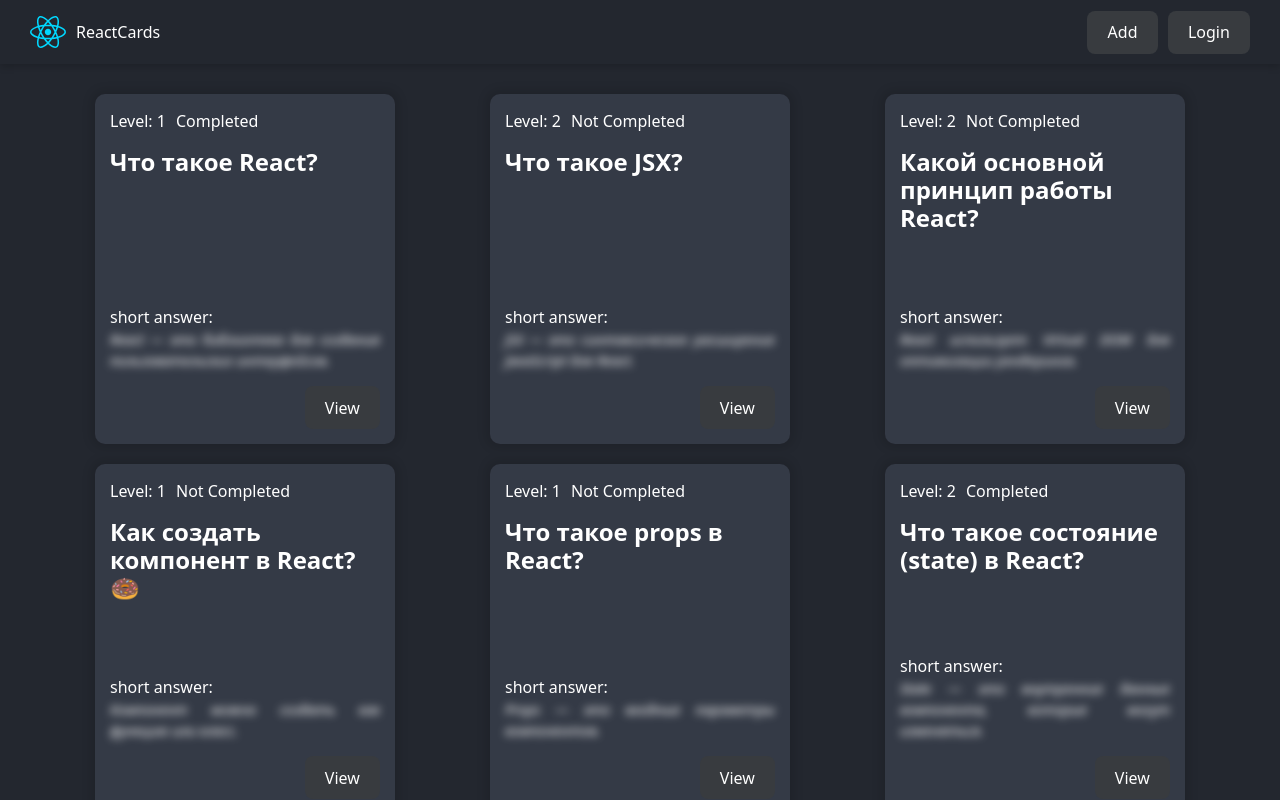
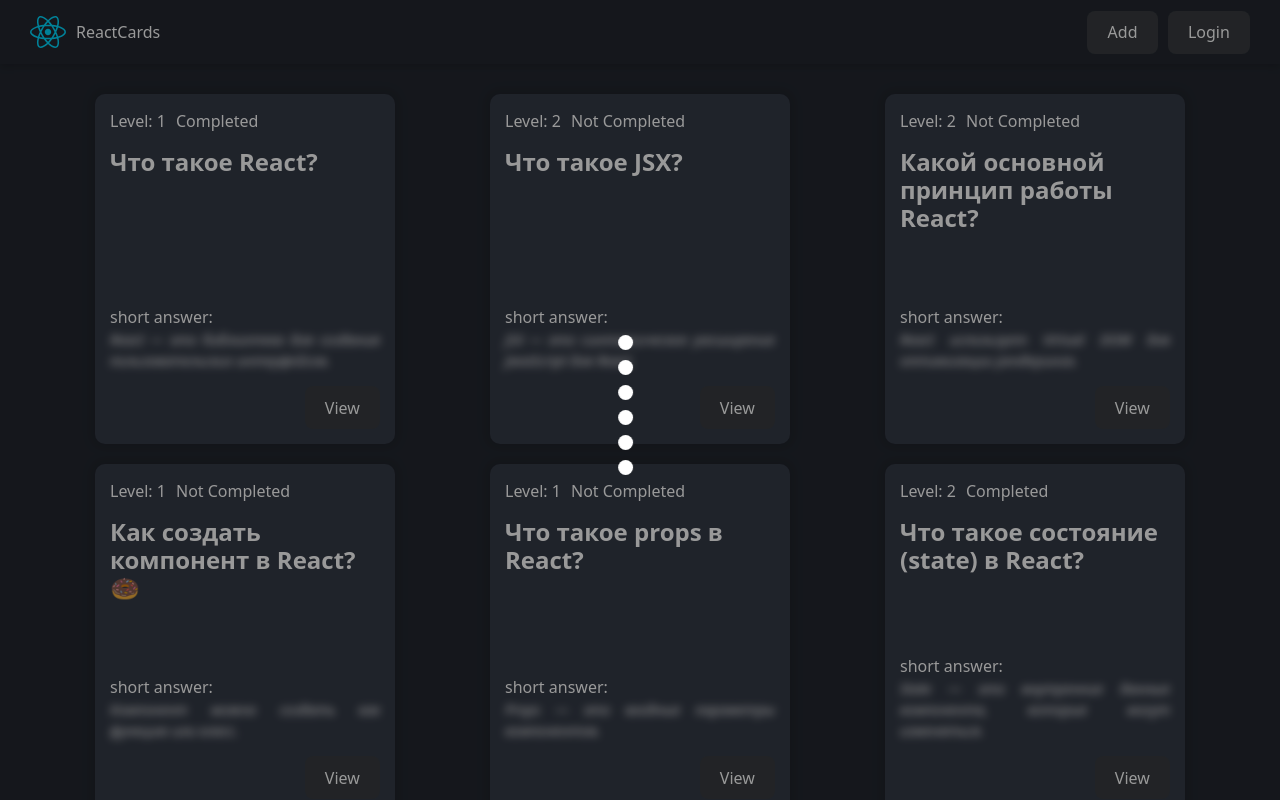
Before and after one commit to 50centz/react-app-course-udemy, a React (Vite) app: page / in a window 1280 px wide. Built offline with nearby package versions, Linux system fonts and the light colour scheme; data requests are answered from the project's data file.

Commit message:
Added Loader.jsx component

```diff
--- /dev/null
+++ b/src/components/Loader/Loader.jsx
@@ -0,0 +1,9 @@
+import style from "./loader.module.css"
+
+export const Loader = () => {
+  return (
+    <div className={style.backdrop}>
+      <span className={style.loader}></span>
+    </div>
+  )
+}
--- /dev/null
+++ b/src/components/Loader/index.jsx
@@ -0,0 +1 @@
+export { Loader } from "./Loader.jsx"
--- /dev/null
+++ b/src/components/Loader/loader.module.css
@@ -0,0 +1,51 @@
+.backdrop {
+  position: fixed;
+  inset: 0;
+  background-color: rgba(0, 0, 0, 0.4);
+  z-index: 999;
+  display: flex;
+  justify-content: center;
+  align-items: center;
+}
+
+.loader {
+  height: 150px;
+  position: relative;
+}
+.loader:before,
+.loader:after {
+  content: "";
+  width: 15px;
+  height: 15px;
+  display: block;
+  position: relative;
+  margin: 10px auto;
+  border-radius: 50%;
+  color: #fff;
+  background: currentColor;
+  box-shadow: 0 50px, 0 100px;
+  animation: left 1s infinite ease-in-out;
+}
+.loader:after {
+  animation: right 1.1s infinite ease-in-out;
+}
+
+@keyframes right {
+  0%,
+  100% {
+    transform: translate(-15px);
+  }
+  50% {
+    transform: translate(15px);
+  }
+}
+
+@keyframes left {
+  0%,
+  100% {
+    transform: translate(15px);
+  }
+  50% {
+    transform: translate(-15px);
+  }
+}
--- a/src/pages/HomePage/HomePage.jsx
+++ b/src/pages/HomePage/HomePage.jsx
@@ -1,6 +1,7 @@
 import { useEffect, useState } from "react"
 import { API_URL } from "../../constants"
-import { QuestionCardList } from "../../components/QuestionCardList/QuestionCardList"
+import { QuestionCardList } from "../../components/QuestionCardList"
+import { Loader } from "../../components/Loader"
 
 export const HomePage = () => {
   const [questions, setQuestions] = useState()
@@ -22,6 +23,7 @@ export const HomePage = () => {
 
   return (
     <>
+      <Loader />
       <QuestionCardList cards={questions} />
     </>
   )
```
